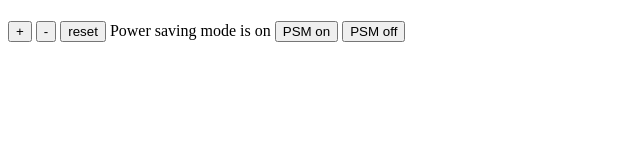
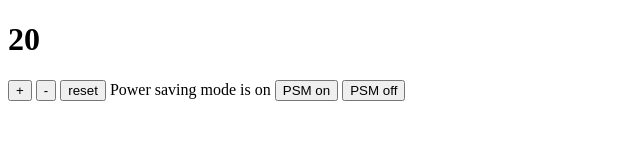
Before and after one commit to Lucx14/Thermostat, a plain HTML site: page index.html in a window 1280 px wide. Shown: the whole page, without its empty margins (0-640 px from the left). Drawn offline with nearby package versions, Linux system fonts and the light colour scheme.

Commit message:
interface.js added

```diff
--- a/index.html
+++ b/index.html
@@ -5,7 +5,6 @@
   <meta charset="UTF-8">
   <meta name="viewport" content="width=device-width, initial-scale=1.0">
   <meta http-equiv="X-UA-Compatible" content="ie=edge">
-  <script src="src/thermostat.js"></script>
   <title>Thermostat</title>
 </head>
 
@@ -13,7 +12,7 @@
 
   <div>
 
-    <h1></h1>
+    <h1 id="temperature"></h1>
 
     <p>
       <button id="temp-up">+</button>
@@ -25,5 +24,9 @@
     </p>
   </div>
 
+
+<script src="https://ajax.googleapis.com/ajax/libs/jquery/3.3.1/jquery.min.js"></script>
+<script src="src/thermostat.js"></script>
+<script src="./interface.js"></script>
 </body>
 </html>
--- /dev/null
+++ b/interface.js
@@ -0,0 +1,5 @@
+$(document).ready(function() {
+  var thermostat = new Thermostat();
+  $('#temperature').text(thermostat.temperature);
+
+});
```
